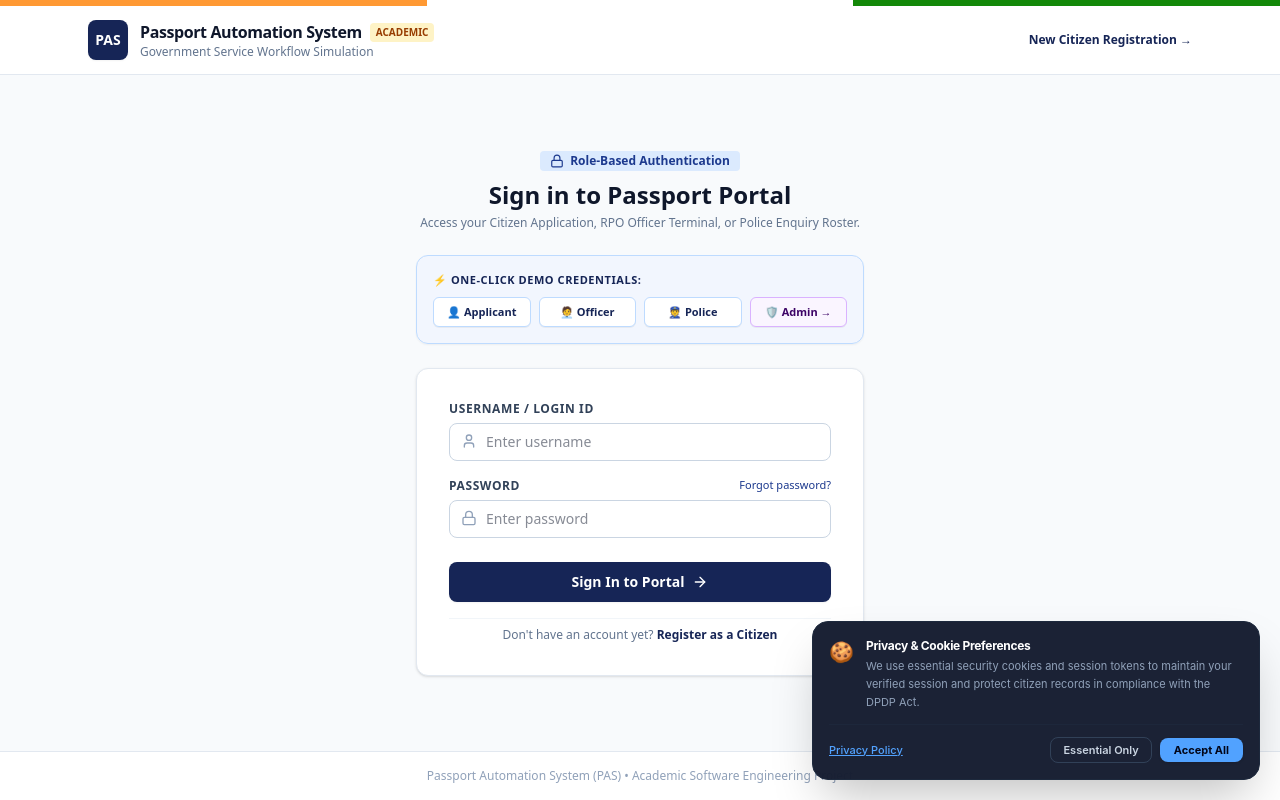
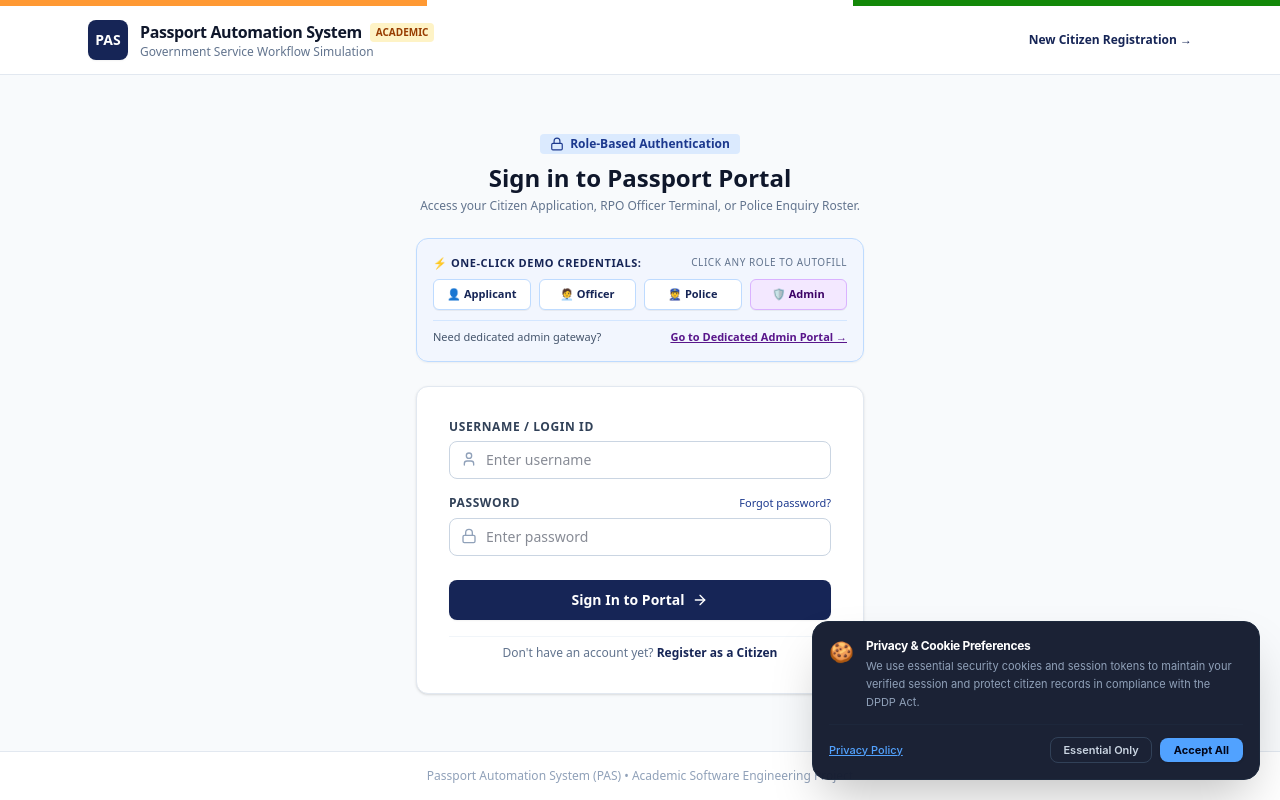
Before and after one commit to rohithseervi77/passport-automation-system, a Next.js app: page /login in a window 1280 px wide. Built offline with nearby package versions, Linux system fonts and the light colour scheme; no server answers.

Commit message:
feat(auth): enable one-click admin credential fill on portal login

```diff
--- a/app/api/auth/login/route.ts
+++ b/app/api/auth/login/route.ts
@@ -34,6 +34,7 @@ export async function POST(request: Request) {
         applicant: true,
         passportOfficer: true,
         police: true,
+        admin: true,
       },
     });
 
@@ -185,6 +186,7 @@ export async function POST(request: Request) {
           applicantId: user.applicant?.applicantId ?? null,
           officerId: user.passportOfficer?.officerId ?? null,
           stationCode: user.police?.stationCode ?? null,
+          adminCode: user.admin?.adminCode ?? null,
         },
       },
       { status: 200 }
--- a/app/login/page.tsx
+++ b/app/login/page.tsx
@@ -116,36 +116,44 @@ export default function LoginPage() {
 
           {/* Quick Demo Fill Buttons */}
           <div className="mb-6 rounded-xl border border-blue-200 bg-blue-50/70 p-4 shadow-xs">
-            <p className="text-[11px] font-bold uppercase tracking-wider text-blue-950 mb-2 flex items-center gap-1">
+            <p className="text-[11px] font-bold uppercase tracking-wider text-blue-950 mb-2 flex items-center justify-between">
               <span>⚡ One-Click Demo Credentials:</span>
+              <span className="text-[10px] text-slate-500 font-normal">Click any role to autofill</span>
             </p>
             <div className="grid grid-cols-2 sm:grid-cols-4 gap-2">
               <button
                 type="button"
                 onClick={() => fillCredentials("applicant_demo", "Applicant@123")}
-                className="py-1.5 px-2 rounded-md bg-white border border-blue-200 text-[11px] font-semibold text-blue-950 hover:bg-blue-100 transition shadow-2xs"
+                className="py-1.5 px-2 rounded-md bg-white border border-blue-200 text-[11px] font-semibold text-blue-950 hover:bg-blue-100 transition shadow-2xs text-center"
               >
                 👤 Applicant
               </button>
               <button
                 type="button"
                 onClick={() => fillCredentials("officer_demo", "Officer@123")}
-                className="py-1.5 px-2 rounded-md bg-white border border-blue-200 text-[11px] font-semibold text-blue-950 hover:bg-blue-100 transition shadow-2xs"
+                className="py-1.5 px-2 rounded-md bg-white border border-blue-200 text-[11px] font-semibold text-blue-950 hover:bg-blue-100 transition shadow-2xs text-center"
               >
                 🧑‍💼 Officer
               </button>
               <button
                 type="button"
                 onClick={() => fillCredentials("police_demo", "Police@123")}
-                className="py-1.5 px-2 rounded-md bg-white border border-blue-200 text-[11px] font-semibold text-blue-950 hover:bg-blue-100 transition shadow-2xs"
+                className="py-1.5 px-2 rounded-md bg-white border border-blue-200 text-[11px] font-semibold text-blue-950 hover:bg-blue-100 transition shadow-2xs text-center"
               >
                 👮 Police
               </button>
-              <Link
-                href="/admin/login"
-                className="py-1.5 px-2 rounded-md bg-purple-50 border border-purple-300 text-[11px] font-semibold text-purple-950 hover:bg-purple-100 transition shadow-2xs text-center flex items-center justify-center gap-1"
+              <button
+                type="button"
+                onClick={() => fillCredentials("admin_demo", "Admin@123")}
+                className="py-1.5 px-2 rounded-md bg-purple-100 border border-purple-300 text-[11px] font-bold text-purple-950 hover:bg-purple-200 transition shadow-2xs text-center"
               >
-                🛡️ Admin →
+                🛡️ Admin
+              </button>
+            </div>
+            <div className="mt-2.5 pt-2 border-t border-blue-200/60 flex items-center justify-between text-[11px]">
+              <span className="text-slate-600">Need dedicated admin gateway?</span>
+              <Link href="/admin/login" className="font-bold text-purple-900 hover:text-purple-700 underline flex items-center gap-1">
+                Go to Dedicated Admin Portal →
               </Link>
             </div>
           </div>
```
